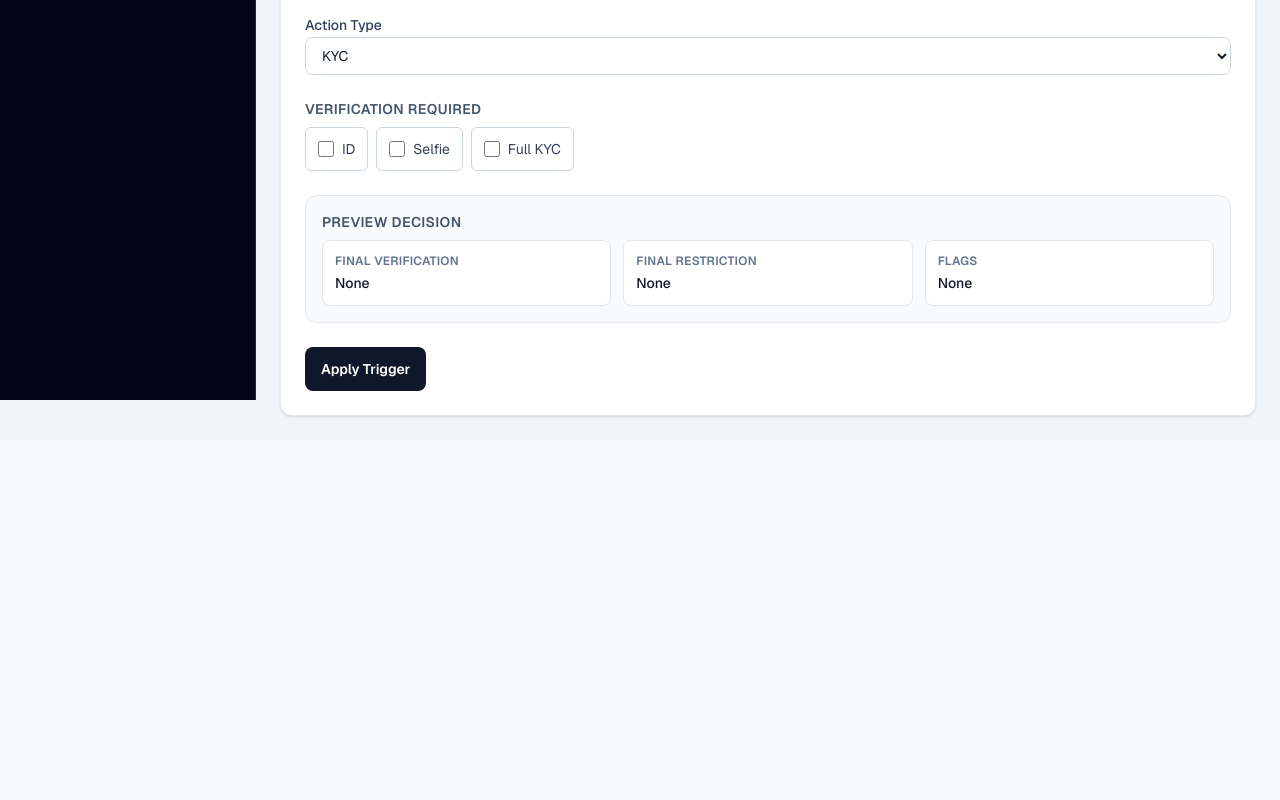
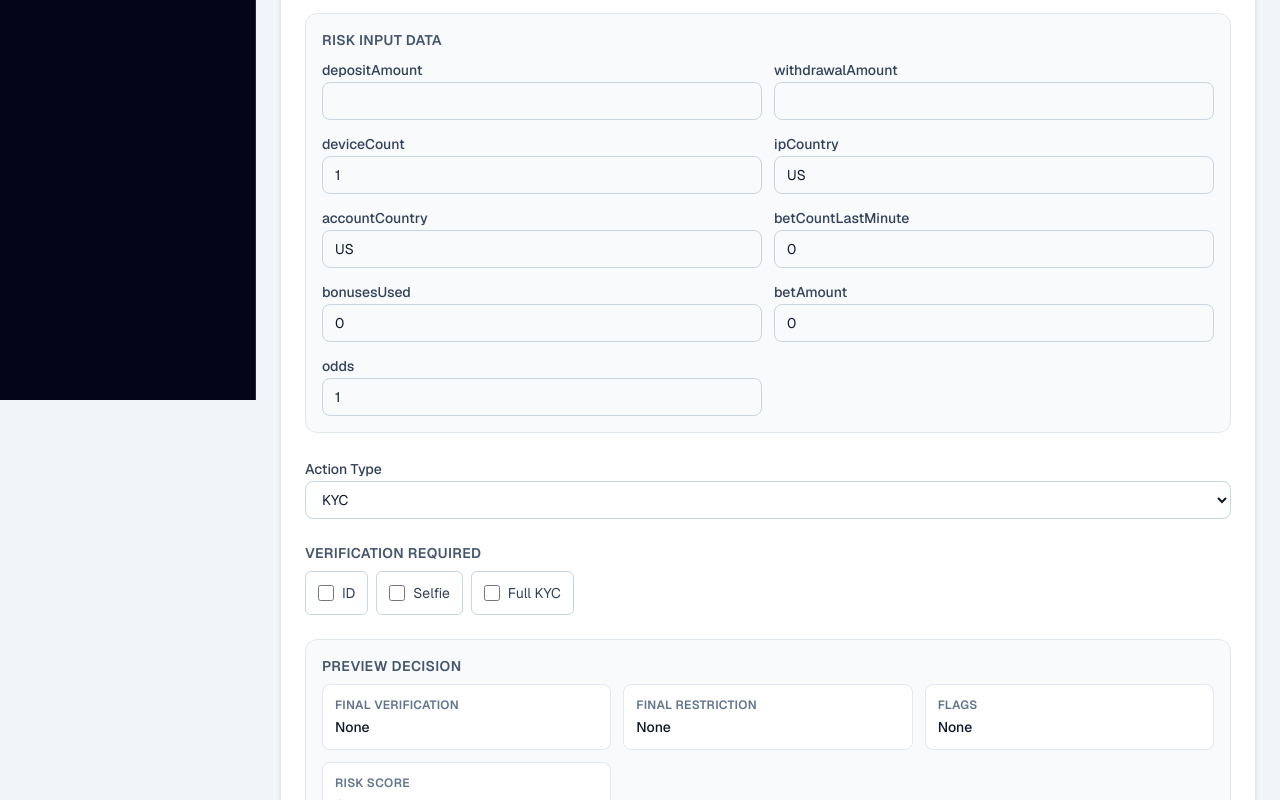
Before and after one commit to ptsportsbookcom-sudo/risk-kyc, a Next.js app: page /manual in a window 1280 px wide. Shown: the part 400-1200 px from the top of the page. Before the commit the page ends 840 px from the top, so only its background shows below. Built offline with nearby package versions, Linux system fonts and the light colour scheme.

Commit message:
fix: provide real input values to manual trigger for risk engine

```diff
--- a/app/(admin)/manual/page.tsx
+++ b/app/(admin)/manual/page.tsx
@@ -44,33 +44,53 @@ export default function ManualTriggerPage() {
   >([]);
   const [restrictions, setRestrictions] = useState<RestrictionType[]>([]);
   const [flags, setFlags] = useState<string[]>([]);
+  const [depositAmount, setDepositAmount] = useState("");
+  const [withdrawalAmount, setWithdrawalAmount] = useState("");
+  const [deviceCount, setDeviceCount] = useState("1");
+  const [ipCountry, setIpCountry] = useState("US");
+  const [accountCountry, setAccountCountry] = useState("US");
+  const [betCountLastMinute, setBetCountLastMinute] = useState("0");
+  const [bonusesUsed, setBonusesUsed] = useState("0");
+  const [betAmount, setBetAmount] = useState("0");
+  const [odds, setOdds] = useState("1");
   const [successMessage, setSuccessMessage] = useState("");
 
-  const buildUnifiedInput = () => ({
+  const buildUnifiedInput = (timestamp?: number) => {
+    const now = timestamp ?? 0;
+    const normalizedDepositAmount = Number(depositAmount || 0);
+    const normalizedWithdrawalAmount = Number(withdrawalAmount || 0);
+    const normalizedDeviceCount = Number(deviceCount || 1);
+    const normalizedBetCountLastMinute = Number(betCountLastMinute || 0);
+    const normalizedBonusesUsed = Number(bonusesUsed || 0);
+    const normalizedBetAmount = Number(betAmount || 0);
+    const normalizedOdds = Number(odds || 1);
+
+    return {
       Transaction: {
-      depositAmount: 0,
-      withdrawalAmount: 0,
-      totalDeposits: 0,
-      depositCount: 0,
-      withdrawalCount: 0,
+        depositAmount: normalizedDepositAmount,
+        withdrawalAmount: normalizedWithdrawalAmount,
+        totalDeposits: normalizedDepositAmount,
+        depositCount: normalizedDepositAmount > 0 ? 1 : 0,
+        withdrawalCount: normalizedWithdrawalAmount > 0 ? 1 : 0,
       },
       Player: {
-      deviceCount: 1,
-      ipCountry: "US",
-      accountCountry: "US",
-      country: "US",
+        deviceCount: normalizedDeviceCount,
+        ipCountry: ipCountry.trim() || "US",
+        accountCountry: accountCountry.trim() || "US",
+        country: accountCountry.trim() || "US",
         kycLevel: "L0",
       },
       Behavior: {
-      bonusesUsed: 0,
-      betCountLastMinute: 0,
-      lastDepositTimestamp: 0,
-      lastBetTimestamp: 0,
-      betAmount: 0,
-      odds: 1,
+        bonusesUsed: normalizedBonusesUsed,
+        betCountLastMinute: normalizedBetCountLastMinute,
+        lastDepositTimestamp: now,
+        lastBetTimestamp: now,
+        betAmount: normalizedBetAmount,
+        odds: normalizedOdds,
         flags: actionType === "Flag" ? flags : [],
       },
-  });
+    };
+  };
   const manualInput = buildUnifiedInput();
   const manualResult = runRiskEngine({
     input: manualInput,
@@ -110,7 +130,7 @@ export default function ManualTriggerPage() {
 
     const normalizedUserId = userId.trim() || `MANUAL-${crypto.randomUUID()}`;
     const normalizedUsername = username.trim() || "manual_user";
-    const unifiedInput = buildUnifiedInput();
+    const unifiedInput = buildUnifiedInput(Date.now());
     const result = runRiskEngine({
       input: unifiedInput,
       rules,
@@ -171,6 +191,15 @@ export default function ManualTriggerPage() {
     setVerificationRequired([]);
     setRestrictions([]);
     setFlags([]);
+    setDepositAmount("");
+    setWithdrawalAmount("");
+    setDeviceCount("1");
+    setIpCountry("US");
+    setAccountCountry("US");
+    setBetCountLastMinute("0");
+    setBonusesUsed("0");
+    setBetAmount("0");
+    setOdds("1");
   };
 
   return (
@@ -229,6 +258,109 @@ export default function ManualTriggerPage() {
             className="w-full rounded-lg border border-slate-300 px-3 py-2 text-sm text-slate-900 outline-none ring-slate-300 placeholder:text-slate-400 focus:ring-2"
           />
         </div>
+
+        <section className="space-y-2 rounded-xl border border-slate-200 bg-slate-50 p-4">
+          <h4 className="text-sm font-semibold uppercase tracking-wide text-slate-600">
+            Risk Input Data
+          </h4>
+          <div className="grid gap-3 md:grid-cols-2">
+            <div className="space-y-1">
+              <label className="text-sm font-medium text-slate-700">depositAmount</label>
+              <input
+                type="number"
+                min="0"
+                step="0.01"
+                value={depositAmount}
+                onChange={(event) => setDepositAmount(event.target.value)}
+                className="w-full rounded-lg border border-slate-300 px-3 py-2 text-sm text-slate-900 outline-none ring-slate-300 focus:ring-2"
+              />
+            </div>
+            <div className="space-y-1">
+              <label className="text-sm font-medium text-slate-700">withdrawalAmount</label>
+              <input
+                type="number"
+                min="0"
+                step="0.01"
+                value={withdrawalAmount}
+                onChange={(event) => setWithdrawalAmount(event.target.value)}
+                className="w-full rounded-lg border border-slate-300 px-3 py-2 text-sm text-slate-900 outline-none ring-slate-300 focus:ring-2"
+              />
+            </div>
+            <div className="space-y-1">
+              <label className="text-sm font-medium text-slate-700">deviceCount</label>
+              <input
+                type="number"
+                min="1"
+                step="1"
+                value={deviceCount}
+                onChange={(event) => setDeviceCount(event.target.value)}
+                className="w-full rounded-lg border border-slate-300 px-3 py-2 text-sm text-slate-900 outline-none ring-slate-300 focus:ring-2"
+              />
+            </div>
+            <div className="space-y-1">
+              <label className="text-sm font-medium text-slate-700">ipCountry</label>
+              <input
+                type="text"
+                value={ipCountry}
+                onChange={(event) => setIpCountry(event.target.value)}
+                className="w-full rounded-lg border border-slate-300 px-3 py-2 text-sm text-slate-900 outline-none ring-slate-300 focus:ring-2"
+              />
+            </div>
+            <div className="space-y-1">
+              <label className="text-sm font-medium text-slate-700">accountCountry</label>
+              <input
+                type="text"
+                value={accountCountry}
+                onChange={(event) => setAccountCountry(event.target.value)}
+                className="w-full rounded-lg border border-slate-300 px-3 py-2 text-sm text-slate-900 outline-none ring-slate-300 focus:ring-2"
+              />
+            </div>
+            <div className="space-y-1">
+              <label className="text-sm font-medium text-slate-700">betCountLastMinute</label>
+              <input
+                type="number"
+                min="0"
+                step="1"
+                value={betCountLastMinute}
+                onChange={(event) => setBetCountLastMinute(event.target.value)}
+                className="w-full rounded-lg border border-slate-300 px-3 py-2 text-sm text-slate-900 outline-none ring-slate-300 focus:ring-2"
+              />
+            </div>
+            <div className="space-y-1">
+              <label className="text-sm font-medium text-slate-700">bonusesUsed</label>
+              <input
+                type="number"
+                min="0"
+                step="1"
+                value={bonusesUsed}
+                onChange={(event) => setBonusesUsed(event.target.value)}
+                className="w-full rounded-lg border border-slate-300 px-3 py-2 text-sm text-slate-900 outline-none ring-slate-300 focus:ring-2"
+              />
+            </div>
+            <div className="space-y-1">
+              <label className="text-sm font-medium text-slate-700">betAmount</label>
+              <input
+                type="number"
+                min="0"
+                step="0.01"
+                value={betAmount}
+                onChange={(event) => setBetAmount(event.target.value)}
+                className="w-full rounded-lg border border-slate-300 px-3 py-2 text-sm text-slate-900 outline-none ring-slate-300 focus:ring-2"
+              />
+            </div>
+            <div className="space-y-1">
+              <label className="text-sm font-medium text-slate-700">odds</label>
+              <input
+                type="number"
+                min="0"
+                step="0.01"
+                value={odds}
+                onChange={(event) => setOdds(event.target.value)}
+                className="w-full rounded-lg border border-slate-300 px-3 py-2 text-sm text-slate-900 outline-none ring-slate-300 focus:ring-2"
+              />
+            </div>
+          </div>
+        </section>
 
         <div className="space-y-1">
           <label htmlFor="actionType" className="text-sm font-medium text-slate-700">
@@ -295,6 +427,14 @@ export default function ManualTriggerPage() {
                 manualResult.finalDecision.flags.length > 0
                   ? manualResult.finalDecision.flags.join(", ")
                   : "None"
+              }
+            />
+            <PreviewItem
+              label="Risk Score"
+              value={
+                manualResult.riskScore === undefined
+                  ? "-"
+                  : String(manualResult.riskScore)
               }
             />
           </div>
```
Lines whose indentation alone changed are shown as unchanged.
